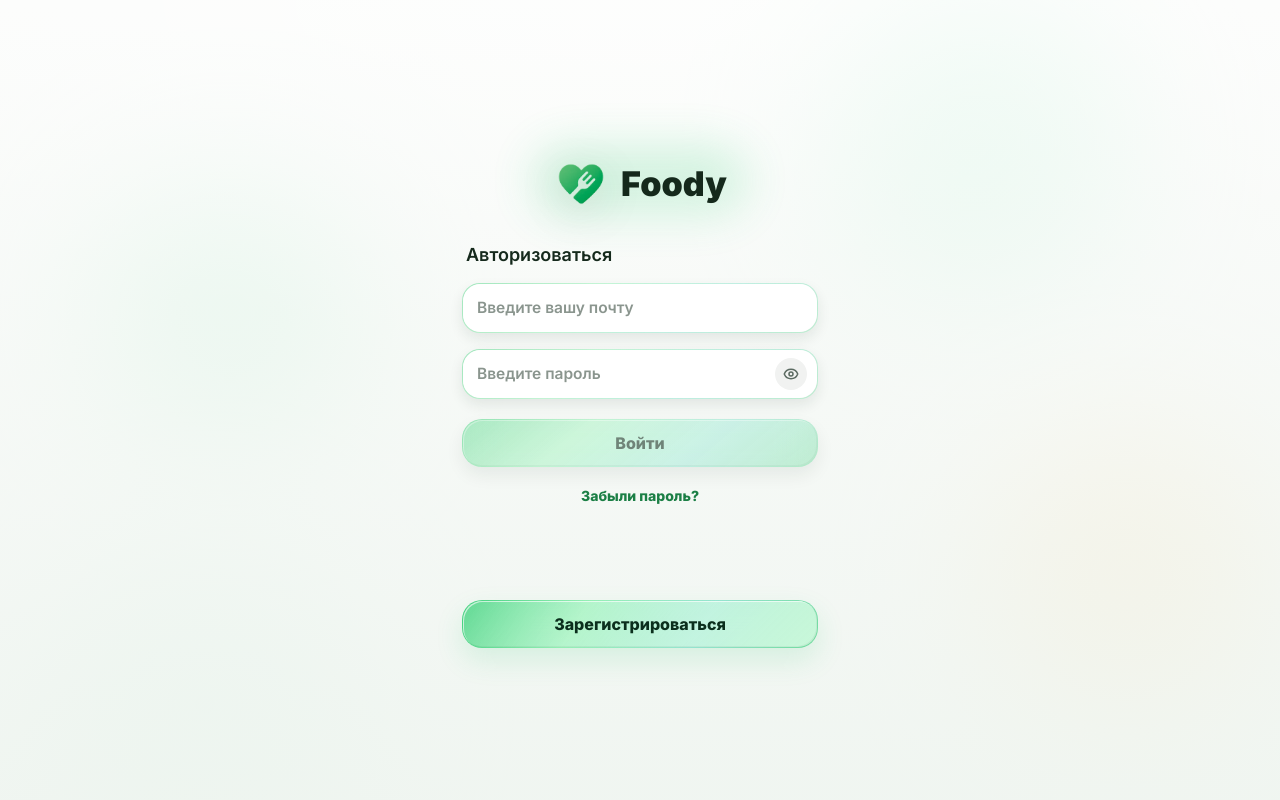
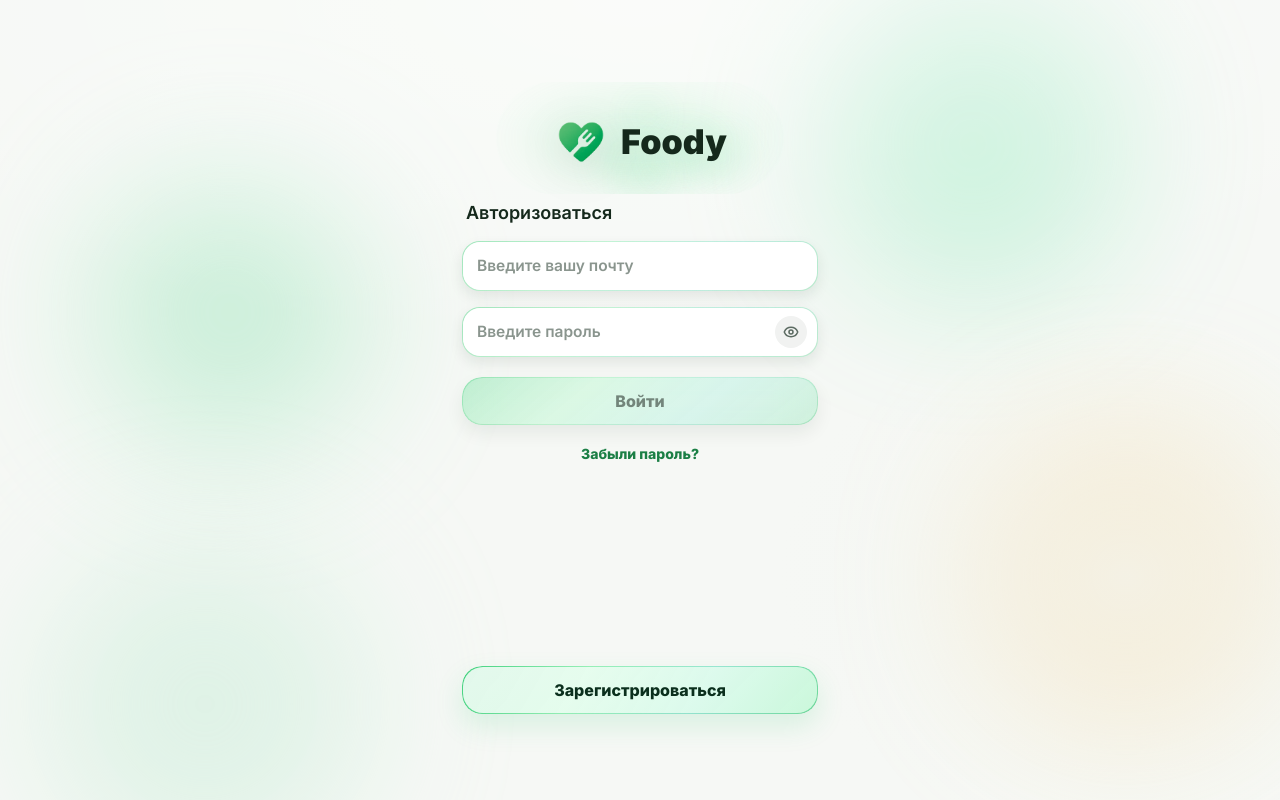
Before and after one commit to goldslugger762/foody-front, a Next.js app: page /login in a window 1280 px wide. Built offline with nearby package versions, Linux system fonts and the light colour scheme.

Commit message:
доделал скрин логина

```diff
--- a/components/auth/login-screen.tsx
+++ b/components/auth/login-screen.tsx
@@ -2,9 +2,9 @@
 
 import {
   type ChangeEvent,
-  type CSSProperties,
   type FormEvent,
   type InputHTMLAttributes,
+  type KeyboardEvent,
   type ReactNode,
   useMemo,
   useState,
@@ -12,7 +12,7 @@ import {
 import Image from "next/image";
 import { useRouter } from "next/navigation";
 import { CircleAlert, Eye, EyeOff } from "lucide-react";
-import { motion, useReducedMotion } from "motion/react";
+import { motion, useAnimationControls, useReducedMotion } from "motion/react";
 
 import { GlassSurface } from "@/components/feed/glass-surface";
 import {
@@ -20,7 +20,6 @@ import {
   FIELD_SURFACE_CLASSES,
   FIELD_TINT_CLASSES,
   PRESS_CLASSES,
-  ReviewContentLayer,
   ReviewScreen,
   ReviewScrollArea,
   getReviewChromeStyle,
@@ -54,6 +53,17 @@ type LoginForm = {
 type LoginErrors = Partial<Record<keyof LoginForm | "form", string>>;
 
 const EMAIL_PATTERN = /^[^\s@]+@[^\s@]+\.[^\s@]+$/;
+const AUTH_BUTTON_PRESS_TRANSITION = { duration: 0.08, ease: "easeOut" } as const;
+const AUTH_BUTTON_RETURN_TRANSITION = {
+  damping: 28,
+  mass: 0.55,
+  stiffness: 520,
+  type: "spring",
+} as const;
+const AUTH_BUTTON_STATE_TRANSITION = {
+  duration: 0.24,
+  ease: [0.22, 1, 0.36, 1],
+} as const;
 
 function canAnimate(shouldReduceMotion: boolean | null) {
   return !shouldReduceMotion;
@@ -66,7 +76,7 @@ function validateLoginForm(form: LoginForm): LoginErrors {
   if (!email) {
     errors.email = "Введите почту.";
   } else if (!EMAIL_PATTERN.test(email)) {
-    errors.email = "Почта выглядит некорректно.";
+    errors.email = "Почта введена некорректно";
   }
 
   if (!form.password.trim()) {
@@ -74,25 +84,6 @@ function validateLoginForm(form: LoginForm): LoginErrors {
   }
 
   return errors;
-}
-
-function getAuthButtonStyle({
-  active,
-  brand,
-  fill,
-}: {
-  active: boolean;
-  brand: string;
-  fill: string;
-}): CSSProperties {
-  return {
-    background: active
-      ? `linear-gradient(135deg, ${fill}, rgba(226,255,235,0.78)) padding-box, linear-gradient(120deg, ${brand}E6, rgba(122,236,164,0.78), rgba(100,218,189,0.66), ${brand}A8) border-box`
-      : `linear-gradient(${fill}, ${fill}) padding-box, linear-gradient(140deg, color-mix(in srgb, ${brand} 50%, transparent), rgba(122,236,164,0.42), rgba(100,218,189,0.38), color-mix(in srgb, ${brand} 35%, transparent)) border-box`,
-    boxShadow: active
-      ? `0 12px 28px ${brand}26, inset 1px 1px 0 rgba(255,255,255,0.62), inset -1px -1px 0 rgba(11,47,29,0.05)`
-      : "0 8px 18px rgba(20,40,28,0.07), inset 1px 1px 0 rgba(255,255,255,0.34), inset -1px -1px 0 rgba(11,47,29,0.04)",
-  };
 }
 
 function AuthButton({
@@ -115,24 +106,115 @@ function AuthButton({
   onClick?: () => void;
 }) {
   const shouldReduceMotion = useReducedMotion();
+  const scaleControls = useAnimationControls();
+  const shouldAnimate = canAnimate(shouldReduceMotion);
+
+  function pressButton() {
+    if (!shouldAnimate || disabled) {
+      return;
+    }
+
+    void scaleControls.start({
+      scale: 0.94,
+      transition: AUTH_BUTTON_PRESS_TRANSITION,
+    });
+  }
+
+  function releaseButton() {
+    if (!shouldAnimate) {
+      return;
+    }
+
+    void scaleControls.start({
+      scale: 1,
+      transition: AUTH_BUTTON_RETURN_TRANSITION,
+    });
+  }
+
+  function handleClick() {
+    if (disabled) {
+      return;
+    }
+
+    void scaleControls.start({
+      scale: 1,
+      transition: AUTH_BUTTON_RETURN_TRANSITION,
+    });
+    onClick?.();
+  }
+
+  function handleKeyDown(event: KeyboardEvent<HTMLButtonElement>) {
+    if (event.repeat || (event.key !== "Enter" && event.key !== " ")) {
+      return;
+    }
+
+    pressButton();
+  }
+
+  function handleKeyUp(event: KeyboardEvent<HTMLButtonElement>) {
+    if (event.key !== "Enter" && event.key !== " ") {
+      return;
+    }
+
+    releaseButton();
+  }
 
   return (
     <motion.button
       type={type}
       disabled={disabled}
-      onClick={onClick}
+      animate={scaleControls}
+      initial={{ scale: 1 }}
+      onClick={handleClick}
+      onKeyDown={handleKeyDown}
+      onKeyUp={handleKeyUp}
+      onPointerCancel={releaseButton}
+      onPointerDown={pressButton}
+      onPointerLeave={releaseButton}
+      onPointerUp={releaseButton}
       className={cn(
-        "relative flex h-12 w-full cursor-pointer items-center justify-center overflow-hidden rounded-[20px] border border-transparent px-5 text-[16px] leading-none font-extrabold tracking-[0px] outline-none backdrop-blur-[18px] backdrop-saturate-[180%] transition-[color,box-shadow,opacity] duration-300 ease-out focus-visible:ring-2 focus-visible:ring-[#15291C]/18 disabled:cursor-not-allowed disabled:text-[#5C6B62]/82",
-        PRESS_CLASSES,
+        "relative block h-12 w-full cursor-pointer overflow-hidden rounded-[20px] border-0 bg-transparent text-center text-[16px] leading-none font-extrabold tracking-[0px] outline-none backdrop-blur-[18px] backdrop-saturate-[180%] transition-[color,opacity] duration-300 ease-out focus-visible:ring-2 focus-visible:ring-[#15291C]/18 disabled:cursor-not-allowed disabled:text-[#5C6B62]/82 [-webkit-tap-highlight-color:transparent]",
         active ? "text-[#06301A]" : "text-[#5C6B62]",
         className
       )}
-      style={getAuthButtonStyle({ active, brand, fill })}
-      whileTap={
-        canAnimate(shouldReduceMotion) && !disabled ? { scale: 0.965 } : undefined
-      }
+      style={{
+        boxShadow: active
+          ? `0 12px 28px ${brand}26, inset 1px 1px 0 rgba(255,255,255,0.18), inset -1px -1px 0 rgba(11,47,29,0.05)`
+          : "0 8px 18px rgba(20,40,28,0.07), inset 1px 1px 0 rgba(255,255,255,0.18), inset -1px -1px 0 rgba(11,47,29,0.04)",
+      }}
     >
+      <motion.span
+        aria-hidden="true"
+        className="absolute inset-0 rounded-[inherit]"
+        animate={{ opacity: active ? 1 : 0 }}
+        transition={shouldAnimate ? AUTH_BUTTON_STATE_TRANSITION : { duration: 0 }}
+        style={{
+          background: `linear-gradient(120deg, ${brand}E6, rgba(122,236,164,0.78), rgba(100,218,189,0.66), ${brand}A8)`,
+        }}
+      />
+      <motion.span
+        aria-hidden="true"
+        className="absolute inset-0 rounded-[inherit]"
+        animate={{ opacity: active ? 0 : 1 }}
+        transition={shouldAnimate ? AUTH_BUTTON_STATE_TRANSITION : { duration: 0 }}
+        style={{
+          background: `linear-gradient(140deg, color-mix(in srgb, ${brand} 50%, transparent), rgba(122,236,164,0.42), rgba(100,218,189,0.38), color-mix(in srgb, ${brand} 35%, transparent))`,
+        }}
+      />
+      <motion.span
+        aria-hidden="true"
+        className="absolute inset-px rounded-[inherit]"
+        animate={{ opacity: 1 }}
+        transition={shouldAnimate ? AUTH_BUTTON_STATE_TRANSITION : { duration: 0 }}
+        style={{
+          background: active
+            ? `linear-gradient(135deg, ${fill}, rgba(226,255,235,0.78))`
+            : `linear-gradient(${fill}, ${fill})`,
+        }}
+      />
+      <span className="pointer-events-none absolute inset-0 z-[1] flex items-center justify-center px-5 text-center">
         {children}
+      </span>
     </motion.button>
   );
 }
@@ -170,7 +252,7 @@ function AuthField({
           FIELD_SURFACE_CLASSES,
           "bg-white/84",
           error &&
-            "focus-within:ring-red-500/20 focus-within:shadow-[0_10px_24px_rgba(20,40,28,0.1),0_0_0_1px_rgba(239,68,68,0.24),inset_1px_1px_0_rgba(255,255,255,0.78)]"
+            "ring-2 ring-destructive/38 focus-within:ring-destructive/42 focus-within:shadow-[0_10px_24px_rgba(20,40,28,0.1),0_0_0_1px_rgba(239,68,68,0.28),inset_1px_1px_0_rgba(255,255,255,0.78)]"
         )}
         contentClassName="h-full"
         highlightClassName="after:border-[0.5px] after:border-white/58 after:shadow-[inset_1px_1px_0_rgba(255,255,255,0.74),inset_-1px_-1px_0_rgba(255,255,255,0.26)]"
@@ -191,7 +273,7 @@ function AuthField({
             value={value}
             className={cn(
               FIELD_INPUT_CLASSES,
-              "min-w-0 flex-1 aria-invalid:border-transparent aria-invalid:ring-0 aria-invalid:ring-transparent",
+              "min-w-0 flex-1 aria-invalid:text-destructive aria-invalid:placeholder:text-destructive/58",
               rightControl ? "pr-1.5" : ""
             )}
           />
@@ -232,6 +314,112 @@ function PasswordVisibilityButton({
     >
       <Icon className="size-4" strokeWidth={2.3} />
     </button>
+  );
+}
+
+function LogoGlowBlobs({
+  brand,
+  shouldReduceMotion,
+}: {
+  brand: string;
+  shouldReduceMotion: boolean | null;
+}) {
+  const blobs: Array<{
+    delay: number;
+    duration: number;
+    opacity: number[];
+    sizeClassName: string;
+    x: number[];
+    y: number[];
+  }> = [
+    {
+      delay: 0,
+      duration: 9.8,
+      opacity: [0.16, 0.32, 0.2, 0.28, 0.16],
+      sizeClassName: "h-14 w-18",
+      x: [-54, -36, -48, -66, -54],
+      y: [-18, -30, -6, 2, -18],
+    },
+    {
+      delay: 1.15,
+      duration: 11.4,
+      opacity: [0.1, 0.24, 0.14, 0.3, 0.1],
+      sizeClassName: "h-12 w-12",
+      x: [44, 64, 50, 28, 44],
+      y: [-24, -8, 12, -4, -24],
+    },
+    {
+      delay: 2.35,
+      duration: 10.6,
+      opacity: [0.12, 0.28, 0.18, 0.24, 0.12],
+      sizeClassName: "h-10 w-16",
+      x: [-10, 16, 36, 8, -10],
+      y: [10, -4, 16, 28, 10],
+    },
+    {
+      delay: 0.55,
+      duration: 12.2,
+      opacity: [0.08, 0.2, 0.16, 0.26, 0.08],
+      sizeClassName: "h-16 w-11",
+      x: [20, -2, -24, -8, 20],
+      y: [-2, 18, 2, -18, -2],
+    },
+    {
+      delay: 3.1,
+      duration: 13.6,
+      opacity: [0.1, 0.18, 0.3, 0.14, 0.1],
+      sizeClassName: "h-9 w-9",
+      x: [-26, -4, 18, 4, -26],
+      y: [-34, -42, -24, -12, -34],
+    },
+  ];
+
+  return (
+    <div
+      aria-hidden="true"
+      className="absolute top-1/2 left-1/2 h-28 w-72 -translate-x-1/2 -translate-y-1/2 overflow-hidden rounded-full"
+    >
+      <div
+        className="absolute inset-0 rounded-full blur-[24px]"
+        style={{
+          background: `radial-gradient(ellipse at 50% 50%, ${brand}26 0%, rgba(122,236,164,0.14) 42%, transparent 74%)`,
+        }}
+      />
+      {blobs.map((blob, index) => (
+        <motion.span
+          key={index}
+          className={cn(
+            "absolute top-1/2 left-1/2 rounded-full blur-[16px]",
+            blob.sizeClassName
+          )}
+          animate={
+            canAnimate(shouldReduceMotion)
+              ? {
+                  opacity: blob.opacity,
+                  scale: [0.9, 1.08, 0.96, 1.14, 0.9],
+                  x: blob.x,
+                  y: blob.y,
+                }
+              : {
+                  opacity: blob.opacity[0],
+                  scale: 1,
+                  x: blob.x[0],
+                  y: blob.y[0],
+                }
+          }
+          transition={{
+            delay: blob.delay,
+            duration: blob.duration,
+            ease: "easeInOut",
+            repeat: Infinity,
+            times: [0, 0.28, 0.54, 0.78, 1],
+          }}
+          style={{
+            background: `radial-gradient(circle at 45% 42%, rgba(255,255,255,0.48) 0%, ${brand}A3 32%, rgba(122,236,164,0.34) 58%, transparent 76%)`,
+          }}
+        />
+      ))}
+    </div>
   );
 }
 
@@ -297,32 +485,26 @@ export function LoginScreen({ brand, palette }: LoginScreenProps) {
 
   return (
     <ReviewScreen palette={palette}>
-      <ReviewContentLayer>
+      <div
+        aria-hidden="true"
+        className="pointer-events-none absolute inset-0 z-[0] bg-[radial-gradient(34rem_26rem_at_88%_72%,rgba(243,246,242,0.72),rgba(243,246,242,0.34)_36%,transparent_64%)]"
+      />
+      <div className="absolute inset-0 z-[1] flex flex-col pt-12.5">
         <ReviewScrollArea
           aria-label="Авторизация"
           className="px-[18px] pt-2 pb-10"
         >
-          <div className="mx-auto flex min-h-[calc(100svh-7.5rem)] w-full max-w-[356px] flex-col justify-center py-6">
+          <div className="mx-auto flex min-h-[calc(100svh-7.5rem)] w-full max-w-[356px] flex-col py-6">
+            <div className="pt-6 max-[380px]:pt-3">
               <motion.section
                 className="relative mb-8 flex justify-center pt-2 text-center"
                 initial={canAnimate(shouldReduceMotion) ? { opacity: 0, y: 14 } : false}
                 animate={{ opacity: 1, y: 0 }}
                 transition={{ duration: 0.38, ease: [0.22, 1, 0.36, 1] }}
               >
-              <motion.div
-                aria-hidden="true"
-                className="absolute top-1/2 left-1/2 h-18 w-56 -translate-x-1/2 -translate-y-1/2 rounded-full blur-[24px]"
-                animate={
-                  canAnimate(shouldReduceMotion)
-                    ? { opacity: [0.16, 0.32, 0.16], scale: [0.94, 1.05, 0.94] }
-                    : { opacity: 0.2, scale: 1 }
-                }
-                transition={{
-                  duration: 4.8,
-                  ease: "easeInOut",
-                  repeat: Infinity,
-                }}
-                style={{ background: brand }}
+                <LogoGlowBlobs
+                  brand={brand}
+                  shouldReduceMotion={shouldReduceMotion}
                 />
                 <div className="relative z-[1] flex items-center justify-center gap-3">
                   <Image
@@ -342,6 +524,7 @@ export function LoginScreen({ brand, palette }: LoginScreenProps) {
 
               <motion.form
                 onSubmit={handleSubmit}
+                noValidate
                 className="space-y-4"
                 initial={canAnimate(shouldReduceMotion) ? { opacity: 0, y: 18 } : false}
                 animate={{ opacity: 1, y: 0 }}
@@ -361,7 +544,7 @@ export function LoginScreen({ brand, palette }: LoginScreenProps) {
                     inputMode="email"
                     label="Email"
                     placeholder="Введите вашу почту"
-                  type="email"
+                    type="text"
                     value={form.email}
                     onChange={(value) => updateField("email", value)}
                   />
@@ -415,7 +598,7 @@ export function LoginScreen({ brand, palette }: LoginScreenProps) {
                     active={fieldsFilled}
                     brand={brand}
                     disabled={!fieldsFilled || isLoading}
-                  fill={fieldsFilled ? "rgba(189,247,208,0.78)" : "rgba(255,255,255,0.20)"}
+                    fill={fieldsFilled ? "rgba(189,247,208,0.30)" : "rgba(255,255,255,0.40)"}
                     type="submit"
                   >
                     <span className="flex items-center justify-center gap-2">
@@ -438,12 +621,14 @@ export function LoginScreen({ brand, palette }: LoginScreenProps) {
                     Забыли пароль?
                   </motion.button>
                 </div>
+              </motion.form>
+            </div>
 
-              <div className="pt-18 max-[380px]:pt-10">
+            <div className="mt-auto pt-10 max-[380px]:pt-4">
                 <AuthButton
                   active
                   brand={brand}
-                  fill="rgba(255,255,255,0.16)"
+                  fill="rgba(255,255,255,0.85)"
                   type="button"
                   className="text-[#0B2F1D]"
                   // TODO: route to the registration screen when it is added.
@@ -452,10 +637,9 @@ export function LoginScreen({ brand, palette }: LoginScreenProps) {
                   Зарегистрироваться
                 </AuthButton>
               </div>
-            </motion.form>
           </div>
         </ReviewScrollArea>
-      </ReviewContentLayer>
+      </div>
 
       <AlertDialog open={forgotDialogOpen} onOpenChange={setForgotDialogOpen}>
         <AlertDialogContent className="rounded-[24px] border-0 bg-white/88 p-5 text-[#15291C] shadow-[0_22px_54px_rgba(20,40,28,0.34),0_8px_18px_rgba(20,40,28,0.12),inset_1px_1px_0_rgba(255,255,255,0.74)] ring-0 backdrop-blur-[22px]">
```
Lines whose indentation alone changed are shown as unchanged.
